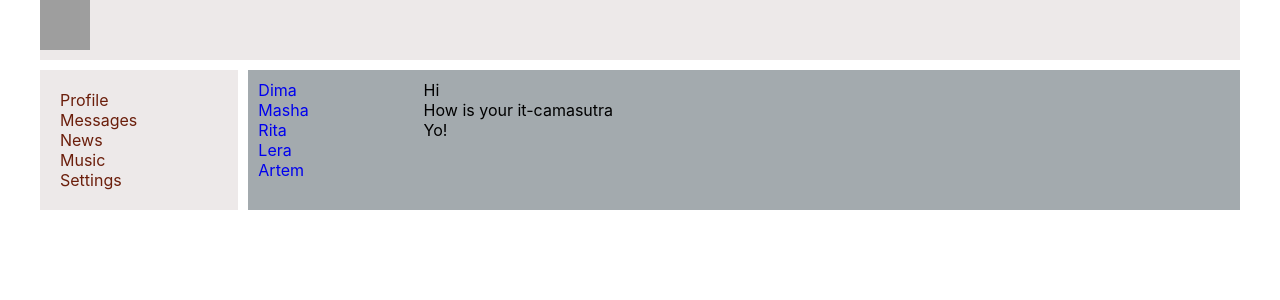
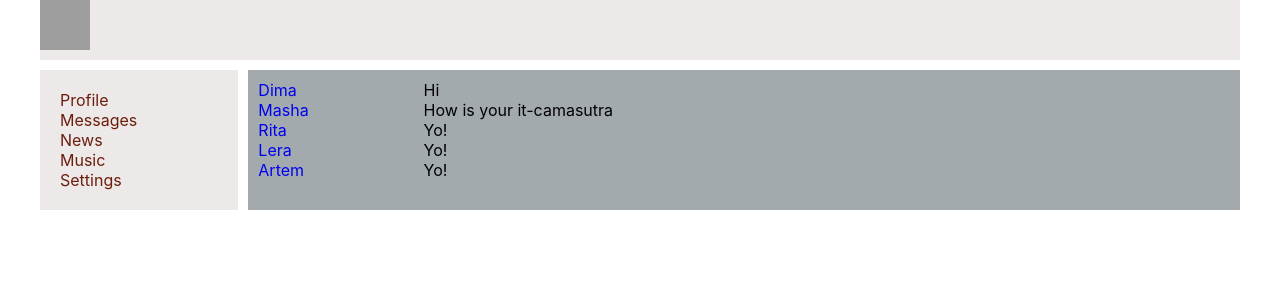
Before and after one commit to exleonardo/my-app, a React (Create React App) app: page /news in a window 1280 px wide. Shown: the top 300 px of the page. Built offline with nearby package versions, Linux system fonts and the light colour scheme; grey boxes are pictures that could not be loaded.

Commit message:
add messagesData

```diff
--- a/src/components/Dialogs/Dialogs.jsx
+++ b/src/components/Dialogs/Dialogs.jsx
@@ -20,6 +20,15 @@ const Dialogs = (props) => {
 		{ id: 4, name: "Lera" },
 		{ id: 5, name: "Artem" },
 	];
+
+	const messagesData = [
+		{ id: 1, message: "Hi" },
+		{ id: 2, message: "How is your it-camasutra" },
+		{ id: 3, message: "Yo!" },
+		{ id: 4, message: "Yo!" },
+		{ id: 5, message: "Yo!" },
+	];
+
 	return (
 		<div className={s.dialogs}>
 			<div className={s.dialogsItems}>
@@ -30,9 +39,11 @@ const Dialogs = (props) => {
 				<DialigItem name={dialogsData[4].name} id={dialogsData[4].id} />
 			</div>
 			<div className={s.messages}>
-				<Message message="Hi" />
-				<Message message="How is your it-camasutra" />
-				<Message message="Yo!" />
+				<Message message={messagesData[0].message} id={messagesData[0].id} />
+				<Message message={messagesData[1].message} id={messagesData[1].id} />
+				<Message message={messagesData[2].message} id={messagesData[2].id} />
+				<Message message={messagesData[3].message} id={messagesData[3].id} />
+				<Message message={messagesData[4].message} id={messagesData[4].id} />
 			</div>
 		</div>
 	);
```
